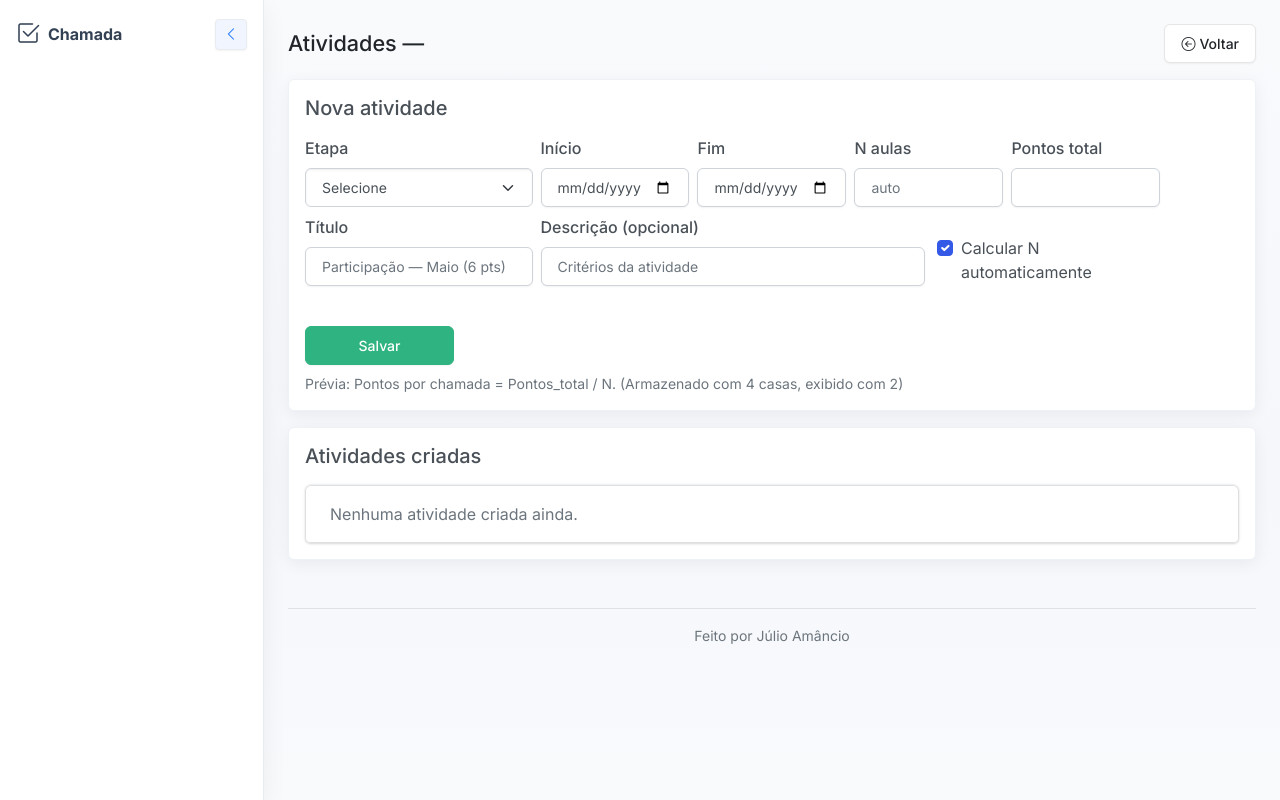
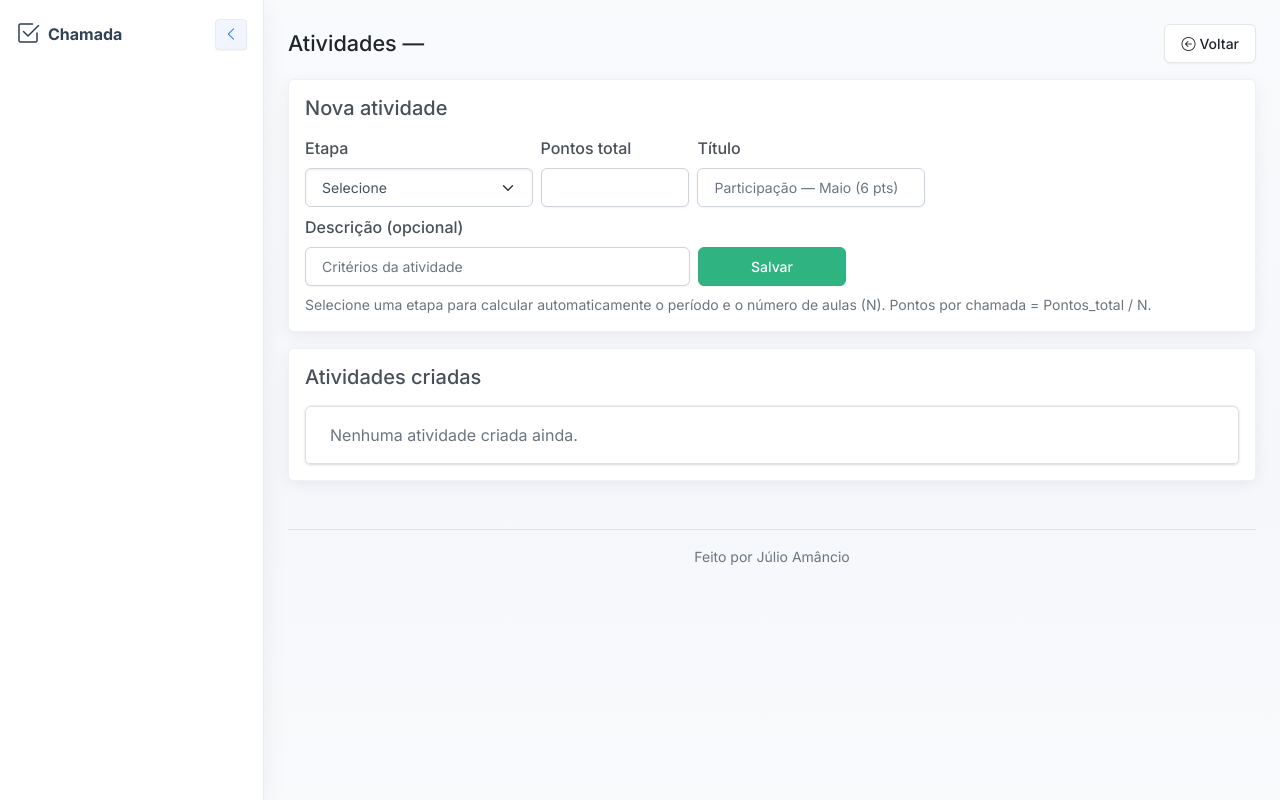
Before and after one commit to Julioamancio/chamada, a Python web app: template webapp/templates/teacher/activities.html in a window 1280 px wide. Run offline with Jinja, Linux system fonts and the light colour scheme; the template is opened without the code that fills it, so the values that code supplies are empty; some libraries are stand-ins or nearby versions.

Commit message:
Atividades: etapa determina período e N automaticamente; removidos campos de datas/N na criação/edição; preview dinâmico por etapa

```diff
--- a/webapp/templates/teacher/activities.html
+++ b/webapp/templates/teacher/activities.html
@@ -17,19 +17,12 @@
         {% endfor %}
       </select>
     </div>
-    <div class="col-6 col-md-2"><label class="form-label">Início</label><input class="form-control" type="date" name="start" required></div>
-    <div class="col-6 col-md-2"><label class="form-label">Fim</label><input class="form-control" type="date" name="end" required></div>
-    <div class="col-6 col-md-2"><label class="form-label">N aulas</label><input class="form-control" type="number" min="1" name="lessons_count" placeholder="auto"></div>
-    <div class="col-6 col-md-2"><label class="form-label">Pontos total</label><input class="form-control" type="number" step="0.01" min="0.01" name="points_total" required></div>
+    <div class="col-6 col-md-2"><label class="form-label">Pontos total</label><input id="pointsTotal" class="form-control" type="number" step="0.01" min="0.01" name="points_total" required></div>
     <div class="col-12 col-md-3"><label class="form-label">Título</label><input class="form-control" name="title" placeholder="Participação — Maio (6 pts)" required></div>
     <div class="col-12 col-md-5"><label class="form-label">Descrição (opcional)</label><input class="form-control" name="description" placeholder="Critérios da atividade"></div>
-    <div class="col-12 col-md-2 form-check ms-2">
-      <input class="form-check-input" type="checkbox" name="auto_count" value="1" id="autoN" checked>
-      <label class="form-check-label" for="autoN">Calcular N automaticamente</label>
-    </div>
     <div class="col-12 col-md-2 d-grid"><label class="form-label d-none d-md-block">&nbsp;</label><button class="btn btn-success" type="submit">Salvar</button></div>
   </form>
-  <div class="small text-muted mt-2">Prévia: Pontos por chamada = Pontos_total / N. (Armazenado com 4 casas, exibido com 2)</div>
+  <div class="small text-muted mt-2" id="previewInfo">Selecione uma etapa para calcular automaticamente o período e o número de aulas (N). Pontos por chamada = Pontos_total / N.</div>
 </div>
 
 <div class="card p-3">
@@ -42,9 +35,8 @@
           <label class="form-label small text-muted">Etapa</label>
           <div class="form-control bg-light">{{ a.stage.name }}</div>
         </div>
-        <div class="col-6 col-md-2"><label class="form-label small text-muted">Início</label><input class="form-control form-control-sm" type="date" name="start" value="{{ a.period_start }}"></div>
-        <div class="col-6 col-md-2"><label class="form-label small text-muted">Fim</label><input class="form-control form-control-sm" type="date" name="end" value="{{ a.period_end }}"></div>
-        <div class="col-6 col-md-2"><label class="form-label small text-muted">N aulas</label><input class="form-control form-control-sm" type="number" min="1" name="lessons_count" value="{{ a.lessons_count }}"></div>
+        <div class="col-12 col-md-3"><label class="form-label small text-muted">Período (da etapa)</label><div class="form-control bg-light">{{ a.period_start }} → {{ a.period_end }}</div></div>
+        <div class="col-6 col-md-2"><label class="form-label small text-muted">N aulas (calculado)</label><div class="form-control bg-light">{{ real_n }}</div></div>
         <div class="col-6 col-md-2"><label class="form-label small text-muted">Pontos total</label><input class="form-control form-control-sm" type="number" step="0.01" min="0.01" name="points_total" value="{{ '%.2f'|format(a.points_total) }}"></div>
         <div class="col-12 col-md-3"><label class="form-label small text-muted">Título</label><input class="form-control form-control-sm" name="title" value="{{ a.title }}"></div>
         <div class="col-12 col-md-5"><label class="form-label small text-muted">Descrição</label><input class="form-control form-control-sm" name="description" value="{{ a.description or '' }}"></div>
@@ -55,17 +47,13 @@
             <option value="ARQUIVADA" {% if a.status=='ARQUIVADA' %}selected{% endif %}>Arquivada</option>
           </select>
         </div>
-        <div class="col-6 col-md-2 form-check mt-4">
-          <input class="form-check-input" type="checkbox" name="auto_count" value="1" id="autoN{{a.id}}">
-          <label class="form-check-label" for="autoN{{a.id}}">Recontar N automaticamente</label>
-        </div>
         <div class="col-12 col-md-3 d-flex gap-2 justify-content-end">
           <button class="btn btn-sm btn-primary" type="submit">Salvar</button>
           <form method="post" action="{{ url_for('teacher.recalc_activity', activity_id=a.id) }}">
             <button class="btn btn-sm btn-outline-secondary" type="submit" title="Recalcular a partir das chamadas">Recalcular</button>
           </form>
         </div>
-        <div class="col-12 small text-muted">Pontos por chamada: {{ '%.2f'|format(a.points_per_call) }} • N informado: {{ a.lessons_count }} • N real no período: {{ real_n }} {% if real_n != a.lessons_count %}<span class="text-warning">(diferença encontrada)</span>{% endif %} • Criada em {{ a.created_at.strftime('%d/%m/%Y') if a.created_at else '' }}</div>
+        <div class="col-12 small text-muted">Pontos por chamada: {{ '%.2f'|format(a.points_per_call) }} • N (calculado): {{ real_n }} {% if real_n != a.lessons_count %}<span class="text-warning">(diferença encontrada — clique Recalcular)</span>{% endif %} • Criada em {{ a.created_at.strftime('%d/%m/%Y') if a.created_at else '' }}</div>
       </form>
     </div>
     {% else %}
@@ -73,4 +61,28 @@
     {% endfor %}
   </div>
 </div>
+
+<script>
+  (function(){
+    const preview = {{ preview_by_stage|tojson }};
+    const stageSel = document.querySelector('select[name="stage_id"]');
+    const totalInp = document.getElementById('pointsTotal');
+    const info = document.getElementById('previewInfo');
+    function upd(){
+      const sid = stageSel?.value;
+      const tot = parseFloat(totalInp?.value || '0');
+      if (sid && preview[sid]){
+        const n = preview[sid].n || 0;
+        const s = preview[sid].start, e = preview[sid].end;
+        const ppc = (n && tot) ? (tot / n) : 0;
+        info.textContent = `Período: ${s} → ${e} • Aulas (N): ${n} • Pontos por chamada (prévia): ${ppc.toFixed(2)}`;
+      } else {
+        info.textContent = 'Selecione uma etapa para calcular automaticamente o período e o número de aulas (N). Pontos por chamada = Pontos_total / N.';
+      }
+    }
+    stageSel?.addEventListener('change', upd);
+    totalInp?.addEventListener('input', upd);
+    upd();
+  })();
+</script>
 {% endblock %}
```
Also changed, not shown: webapp/teacher.py (+22 -15 lines).
